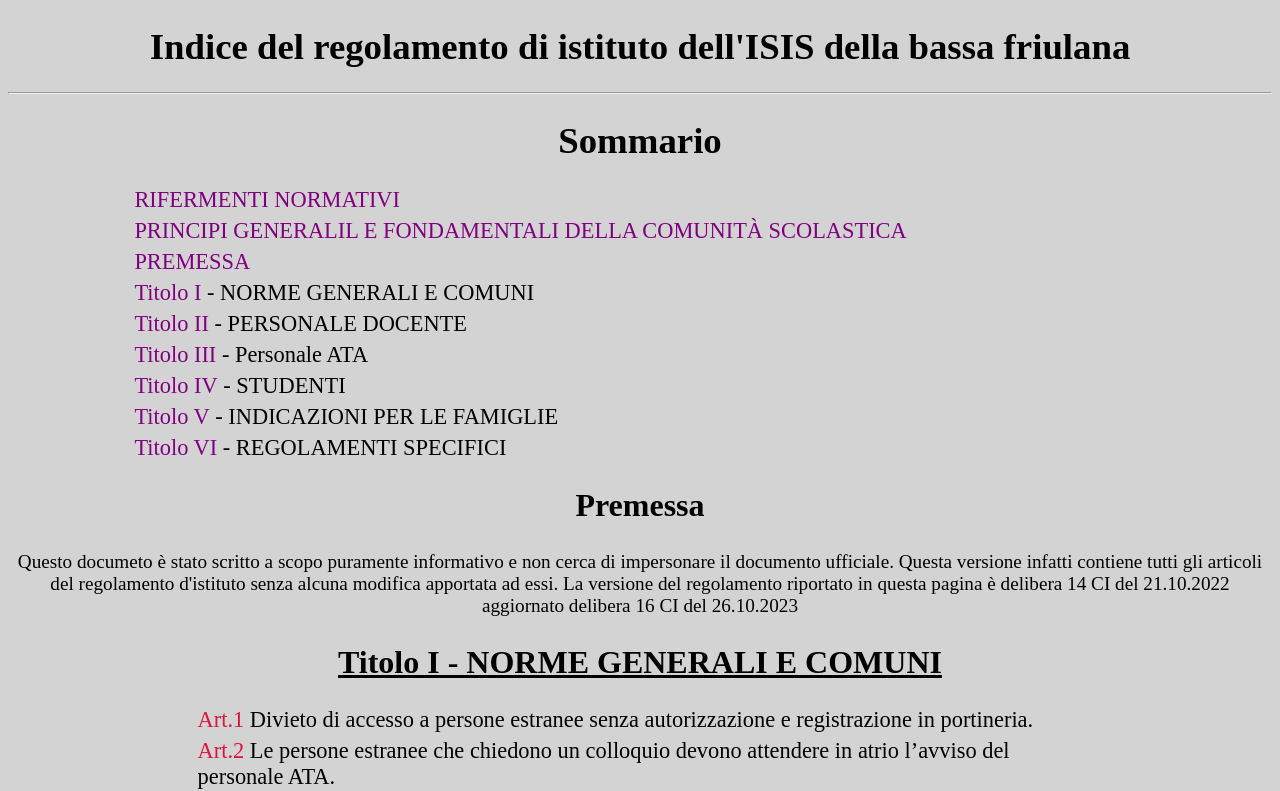
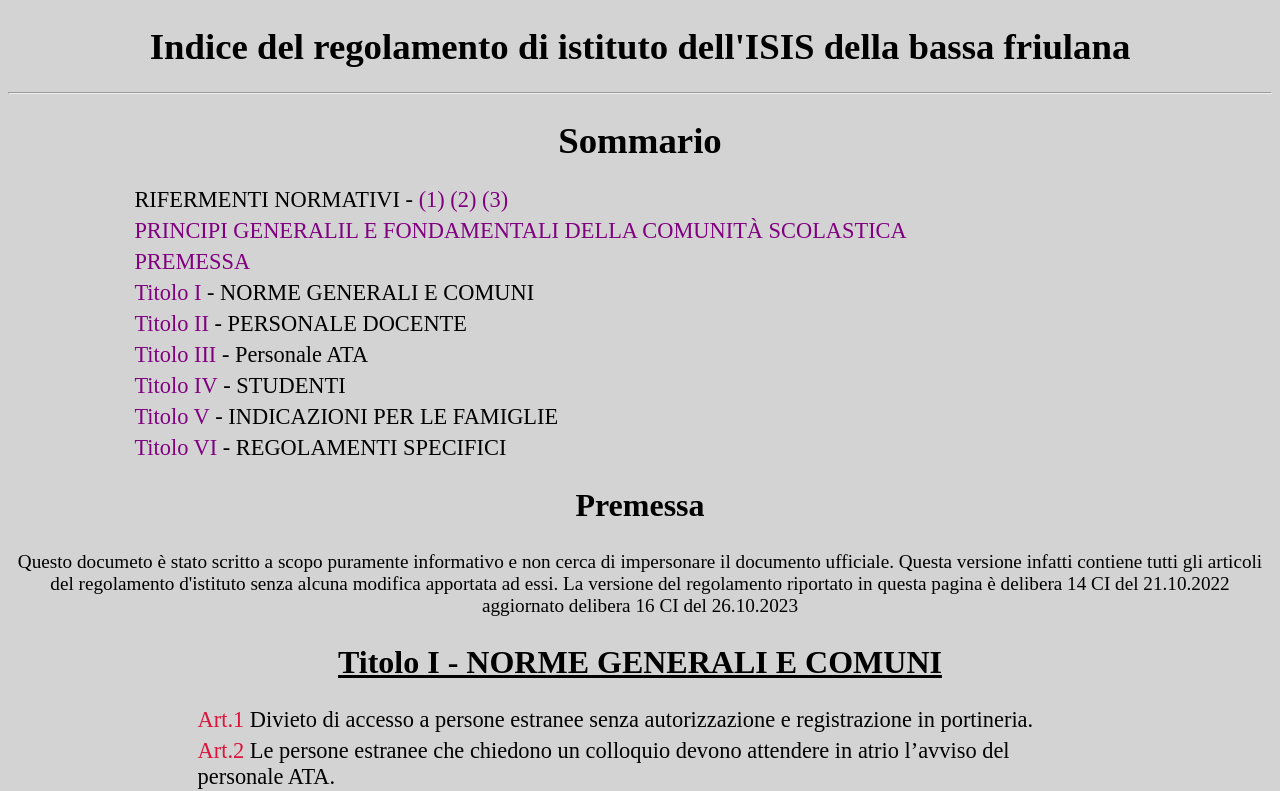
Before and after one commit to Tronco2018/regolamento-di-istituto, a plain HTML site: page index.html in a window 1280 px wide. Shown: the top 791 px of the page. Drawn offline with Linux system fonts and the light colour scheme.

Commit message:
aggiunti riferimenti normativi

```diff
--- a/index.html
+++ b/index.html
@@ -14,8 +14,10 @@
     <div class="sommario">
         <h1>Sommario</h1>
         <div class="sommarioElements">
-            <li class="titoloSommario"><a class="sommarioA" href="">RIFERMENTI NORMATIVI</a></li>
-            <li class="titoloSommario"><a class="sommarioA" href="">PRINCIPI GENERALIL E FONDAMENTALI DELLA COMUNITÀ SCOLASTICA</a></li>
+            <li class="titoloSommario">RIFERMENTI NORMATIVI - <a class="sommarioA" href="https://www.normattiva.it/uri-res/N2Ls?urn:nir:stato:legge:1997-03-15;59!vig=">(1) </a>
+                                                                <a class="sommarioA" href="https://www.normattiva.it/uri-res/N2Ls?urn:nir:presidente.repubblica:decreto:1998-06-24;249~art2-com4">(2) </a>
+                                                                <a class="sommarioA" href="https://www.normattiva.it/uri-res/N2Ls?urn:nir:presidente.repubblica:decreto:2007;235~art3">(3) </a></li>
+            <li class="titoloSommario"><a class="sommarioA" href="">PRINCIPI GENERALIL E FONDAMENTALI DELLA COMUNITÀ SCOLASTICA</a></li> <!--TODO: aggiungere la sezione-->
             <li class="titoloSommario"><a class="sommarioA" href="#premessa">PREMESSA</a></li>
             <li class="titoloSommario"><a class="sommarioA" href="#titolouno">Titolo I</a> - NORME GENERALI E COMUNI</li>
             <li class="titoloSommario"><a class="sommarioA" href="#titolodue">Titolo II</a> - PERSONALE DOCENTE</li>
```
